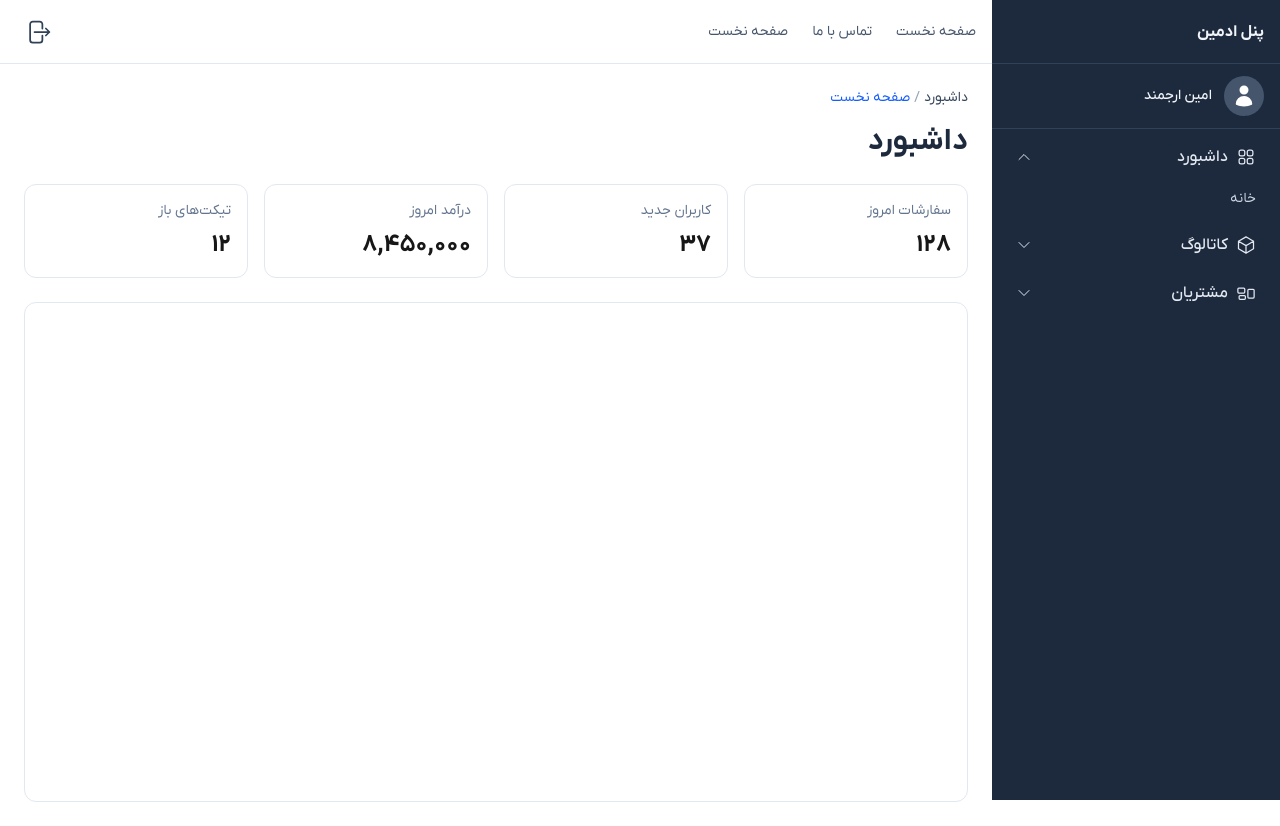
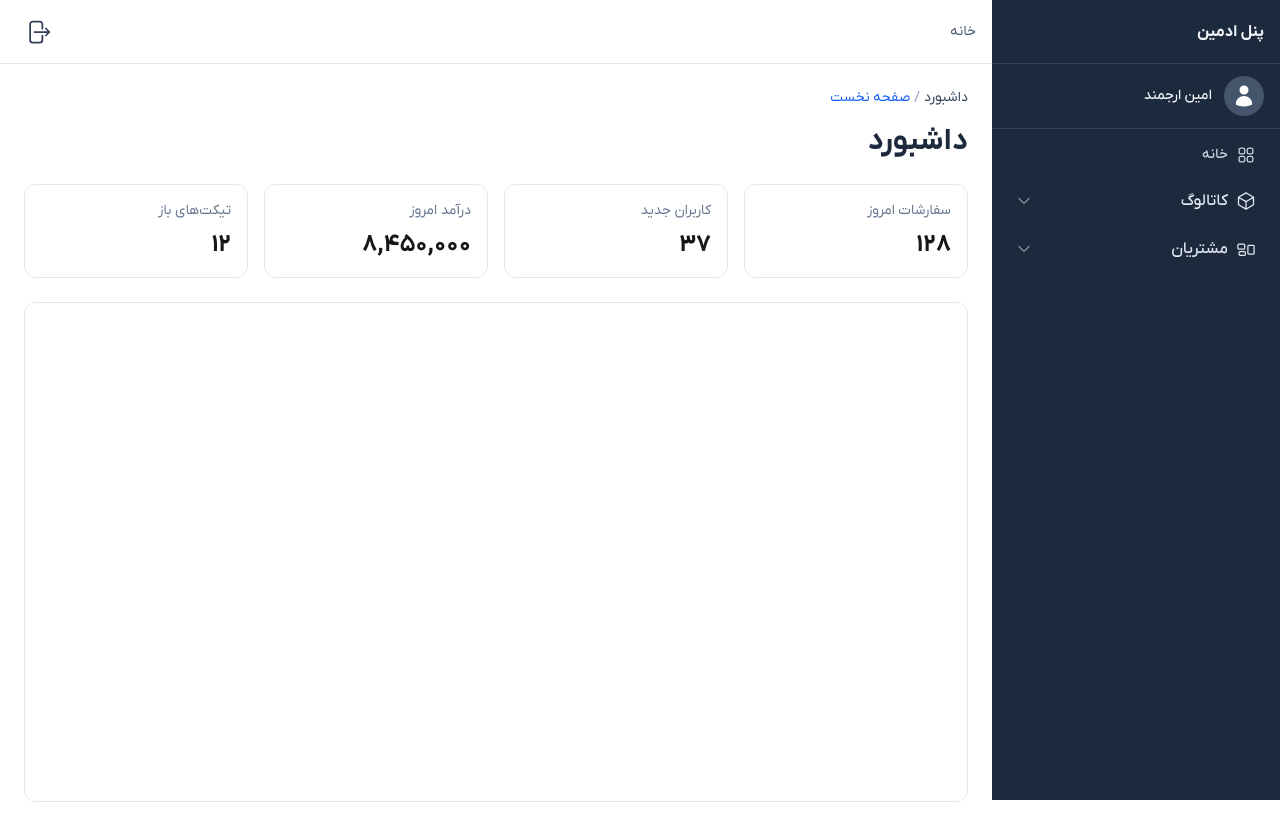
Before and after one commit to Esazade/adminPanelFront, a Next.js app: page / in a window 1280 px wide. Built offline with nearby package versions, Linux system fonts and the light colour scheme.

Commit message:
Add product size

```diff
--- /dev/null
+++ b/app/dashboard/page.jsx
@@ -0,0 +1,9 @@
+// app/dashboard/page.jsx
+export default function DashboardPage() {
+  return (
+    <div className="p-4">
+      <h1 className="text-lg font-semibold">داشبورد</h1>
+      <p className="text-slate-600 mt-2">خوش آمدید 👋</p>
+    </div>
+  );
+}
--- a/app/products/[id]/colors/[colorId]/images/page.jsx
+++ b/app/products/[id]/colors/[colorId]/images/page.jsx
@@ -11,6 +11,7 @@ export default function Page() {
   const pcId = Array.isArray(colorId) ? colorId[0] : colorId;
 
   const [rows, setRows] = useState([]);
+  const [ProductName, setProductName] = useState('');
 
   // const API = process.env.NEXT_PUBLIC_API_BASE || 'http://localhost:5000';
   const API = 'http://localhost:5000';
@@ -20,6 +21,8 @@ export default function Page() {
     try {
       const data = await listImages(pcId);
       setRows(data);
+      if (data && data.length > 0)
+        setProductName(data[0].ProductName + " " + data[0].ColorName);
     } catch {
       alert('خطا در دریافت تصاویر');
     }
@@ -61,7 +64,7 @@ export default function Page() {
   return (
     <>
       <div className="mb-4 flex items-center justify-between">
-        <h1 className="text-2xl font-semibold">تصاویر محصول </h1>
+        <h1 className="text-2xl font-semibold">تصاویر محصول {ProductName}</h1>
         <div className="flex gap-2">
           <Link href={`/products/${productId}/colors`} className="px-3 py-2 rounded border">بازگشت</Link>
           <Link href={`/products/${productId}/colors/${pcId}/images/new`} className="px-3 py-2 rounded bg-blue-600 text-white">افزودن تصویر</Link>
--- a/app/products/[id]/colors/[colorId]/sizes/[sizeId]/page.jsx
+++ b/app/products/[id]/colors/[colorId]/sizes/[sizeId]/page.jsx
@@ -1,4 +1,4 @@
-import productColorSizeForm from '@/components/products/colors/sizes/productColorSizeForm';
+import ProductColorSizeForm from '@/components/products/colors/sizes/productColorSizeForm';
 
 export default function Page({ params }) {
   const { id, colorId, sizeId } = params;
@@ -7,7 +7,7 @@ export default function Page({ params }) {
       <h1 className="text-2xl font-semibold mb-4">
         {sizeId === 'new' ? 'افزودن سایز' : 'ویرایش سایز'}
       </h1>
-      <productColorSizeForm productId={id} pcId={colorId} sizeId={sizeId} />
+      <ProductColorSizeForm productId={id} pcId={colorId} sizeId={sizeId} />
     </>
   );
 }
--- a/app/products/[id]/colors/[colorId]/sizes/page.jsx
+++ b/app/products/[id]/colors/[colorId]/sizes/page.jsx
@@ -11,11 +11,14 @@ export default function Page() {
   const pcId = Array.isArray(colorId) ? colorId[0] : colorId;
 
   const [rows, setRows] = useState([]);
+  const [ProductName, setProductName] = useState('');
 
   const load = async () => {
     try {
-      const data = await listSizes(pcId);
+      const data = await listSizes(pcId); console.log("data",data);
       setRows(data);
+      if (data && data.length > 0)
+        setProductName(data[0].ProductName + " " + data[0].ColorName);
     } catch {
       alert('خطا در دریافت سایزها');
     }
@@ -39,7 +42,7 @@ export default function Page() {
   return (
     <>
       <div className="mb-4 flex items-center justify-between">
-        <h1 className="text-2xl font-semibold">سایزهای رنگ #{pcId}</h1>
+        <h1 className="text-2xl font-semibold">سایزهای محصول{ProductName}</h1>
         <div className="flex gap-2">
           <Link href={`/products/${productId}/colors`} className="px-3 py-2 rounded border">بازگشت</Link>
           <Link href={`/products/${productId}/colors/${pcId}/sizes/new`} className="px-3 py-2 rounded bg-blue-600 text-white">افزودن سایز</Link>
--- a/app/products/[id]/colors/page.jsx
+++ b/app/products/[id]/colors/page.jsx
@@ -10,12 +10,15 @@ export default function Page({ params }) {
   const productId = Array.isArray(id) ? id[0] : id;
 
   const [rows, setRows] = useState([]);
+  const [ProductName, setProductName] = useState('');
 
   useEffect(() => {
     (async () => {
       try {
         const data = await listProductColors(productId);
         setRows(data);
+        if (data && data.length > 0)
+          setProductName(data[0].ProductName);
       } catch {
         alert('خطا در دریافت رنگ‌های محصول');
       }
@@ -35,7 +38,7 @@ export default function Page({ params }) {
   return (
     <>
       <div className="mb-4 flex items-center justify-between">
-        <h1 className="text-2xl font-semibold">رنگ‌های محصول </h1>
+        <h1 className="text-2xl font-semibold">رنگ‌های محصول {ProductName}</h1>
         <div className="flex gap-2">
           <Link href={`/products`} className="px-3 py-2 rounded border">بازگشت</Link>
           <Link href={`/products/${productId}/colors/new`} className="px-3 py-2 rounded bg-blue-600 text-white">افزودن رنگ</Link>
@@ -63,7 +66,7 @@ export default function Page({ params }) {
                   <Link href={`/products/${productId}/colors/${r.ID}/images`} className="px-2 py-1 border rounded hover:bg-slate-50 ml-2" >
                     تصاویر
                   </Link>
-                  <Link href={`/products/${productId}/sizes/${r.ID}/sizes`} className="px-2 py-1 border rounded hover:bg-slate-50 ml-2" >
+                  <Link href={`/products/${productId}/colors/${r.ID}/sizes`} className="px-2 py-1 border rounded hover:bg-slate-50 ml-2" >
                     سایز
                   </Link>
                   <button onClick={() => onDelete(r.ID)} className="ml-2 px-2 py-1 border border-red-300 text-red-600 rounded hover:bg-red-50">حذف</button>
--- a/components/Sidebar.jsx
+++ b/components/Sidebar.jsx
@@ -44,37 +44,38 @@ function MenuItem({ href = '#', active = false, children, dot = false }) {
   );
 }
 
+function MenuLink({ href, icon: Icon, active=false, children }) {
+  return (
+    <Link
+      href={href}
+      className={`flex items-center gap-2 px-3 py-2 rounded-lg text-sm
+      ${active ? 'bg-blue-600 text-white' : 'text-slate-300 hover:text-white hover:bg-slate-700/60'}`}
+    >
+      {Icon ? <Icon className="w-5 h-5" /> : null}
+      <span className="font-medium truncate">{children}</span>
+    </Link>
+  );
+}
+
+
 export default function Sidebar({ isOpen = false, onClose }) {
   const pathname = usePathname();
 
-  // مسیرها را با صفحات واقعی خودت هماهنگ کن (در app/.../page.jsx بساز)
   const menu = [
-    { title: 'داشبورد', icon: Squares2X2Icon, items: [
-      { label: 'خانه', href: '/dashboard' },    // app/dashboard/page.jsx
-    ], defaultOpen: true },
+    { type: 'link', label: 'خانه', href: '/dashboard', icon: Squares2X2Icon, defaultOpen: true },
 
-    { title: 'کاتالوگ', icon: CubeIcon, items: [
-      { label: 'محصولات', href: '/products' },  // app/products/page.jsx
+    { type: 'section', title: 'کاتالوگ', icon: CubeIcon, items: [
+      { label: 'محصولات', href: '/products' },
       { label: 'دسته‌بندی‌ها', href: '/categories' },
       { label: 'برندها', href: '/brands' },
       { label: 'رنگ‌ها', href: '/color' },
     ]},
 
-    // { title: 'فروش', icon: ChartBarIcon, items: [
-    //   { label: 'سفارش‌ها', href: '/orders' },
-    //   { label: 'پرداخت‌ها', href: '/payments' },
-    //   { label: 'ارسال‌ها', href: '/shipping' },
-    //   { label: 'سبدها', href: '/carts' },
-    // ]},
-
-    { title: 'مشتریان', icon: RectangleGroupIcon, items: [
+    { type: 'section', title: 'مشتریان', icon: RectangleGroupIcon, items: [
       { label: 'کاربران', href: '/users' },
     ]},
+  ];
 
-    // { title: 'تنظیمات', icon: Cog8ToothIcon, items: [
-    //   { label: 'عمومی', href: '/settings' },
-    // ]},
-  ];
 
   const isActive = (href) =>
     pathname === href || pathname.startsWith(href + '/');
@@ -103,7 +104,14 @@ export default function Sidebar({ isOpen = false, onClose }) {
         </div>
 
         <nav className="px-3 pb-6">
-          {menu.map(sec => (
+          {menu.map((sec) =>
+            sec.type === 'link' ? (
+              <div key={sec.href} className="mt-2">
+                <MenuLink href={sec.href} icon={sec.icon} active={isActive(sec.href)}>
+                  {sec.label}
+                </MenuLink>
+              </div>
+            ) : (
               <MenuSection
                 key={sec.title}
                 title={sec.title}
@@ -117,8 +125,10 @@ export default function Sidebar({ isOpen = false, onClose }) {
                   </MenuItem>
                 ))}
               </MenuSection>
-          ))}
+            )
+          )}
         </nav>
+
       </aside>
     </>
   );
--- a/components/Topbar.jsx
+++ b/components/Topbar.jsx
@@ -7,9 +7,7 @@ export default function Topbar({ onMenu, onLogout }) {
   return (
     <header className="h-16 bg-white border-b border-slate-200 flex items-center justify-between px-4">
       <nav className="hidden sm:flex items-center gap-6 text-slate-600 text-sm">
-        <a className="hover:text-slate-900" href="#">صفحه نخست</a>
-        <a className="hover:text-slate-900" href="#">تماس با ما</a>
-        <a className="hover:text-slate-900" href="#">صفحه نخست</a>
+        <a className="hover:text-slate-900" href="/dashboard">خانه </a>
       </nav>
 
       <div className="flex items-center gap-4">
```
Lines whose indentation alone changed are shown as unchanged.
